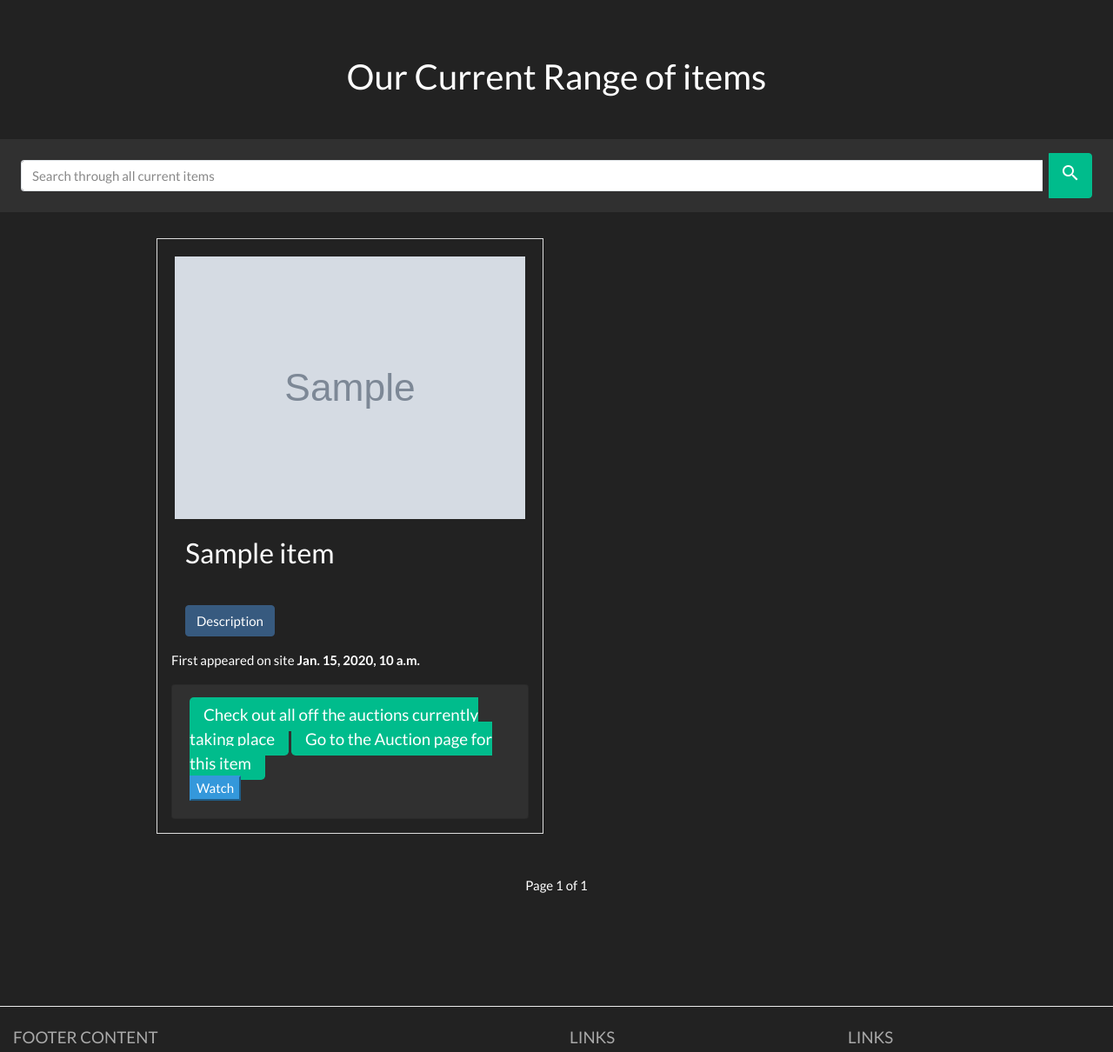
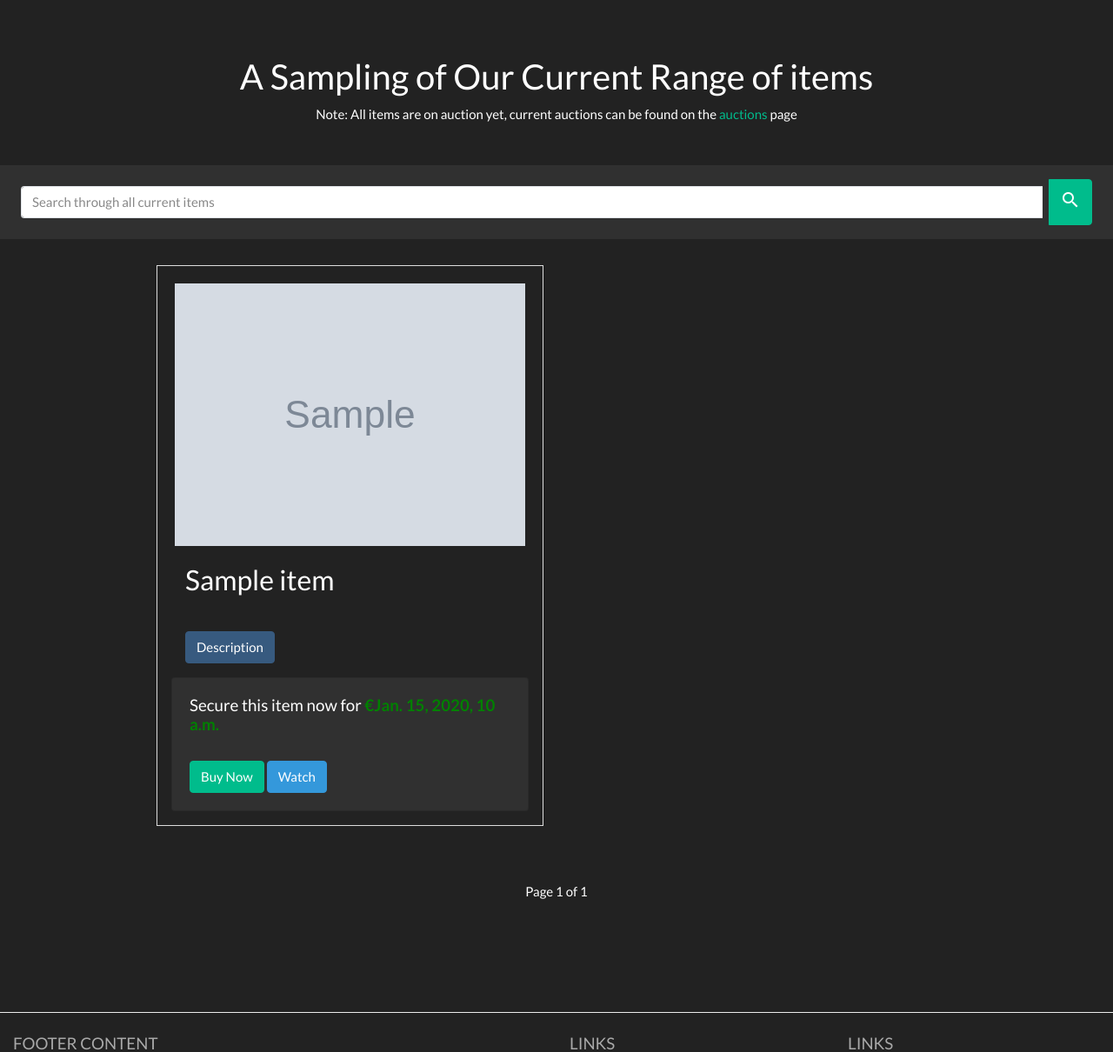
Before and after one commit to Didgerydont/fullstack-milestone, a Django app: template antiques/templates/antiques.html in a window 1280 px wide. Shown: the part 71-1281 px from the top of the page at 87% size. Run offline with Django 3.2, Linux system fonts and the light colour scheme; the template is opened without the code that fills it: most values are stand-ins (such as "Sample title", 1, 10 or a date in 2020); grey boxes marked "Sample" are stand-in pictures; some libraries are stand-ins or nearby versions.

Commit message:
made a few changes to antiques.html

```diff
--- a/antiques/templates/antiques.html
+++ b/antiques/templates/antiques.html
@@ -7,14 +7,15 @@
 
 <div class="container mb-5 mt-5">
     <div class="col-xs-12 text-center">
-        <h2>Our Current Range of items</h2>
+        <h2>A Sampling of Our Current Range of items</h2>
+        <p>Note: All items are on auction yet, current auctions can be found on the <a class="color: green" href="{% url 'auction:get_all_auctions' %}">auctions</a> page</p>
     </div>
 </div>
 
 
 <nav aria-label="search-bar" class="navbar navbar-expand-md navbar-dark bg-dark mb-2">
     <div class="d-flex flex-grow-1">
-        <form method="GET" action="{% url 'search:search_past_items' %}" class="mr-2 my-auto w-100 d-inline-block order-1">
+        <form method="GET" action="{% url 'search:search_antiques' %}" class="mr-2 my-auto w-100 d-inline-block order-1">
             <div class="input-group">
                 <input name="q" value="{{ request.GET.Q }}" type="text" class="form-control border m-2 border-right-0" placeholder="Search through all current items">
                 <span class="input-group-append">
@@ -30,7 +31,7 @@
 <div class="container">
     <div class="row row-flex">
         {% for item in items %}
-        <div class="col-xs-12 offset-md-1 col-md-5 display panel panel-default">
+        <div class="col-xs-12 offset-md-1 col-md-5 display panel panel-default mb-3">
             <div class="panel-body p-3">
                 <div class="image-container m-1">
                     <img src="{{ MEDIA_URL }}{{ item.image }}" alt="Product Image" height="100%" width="100%">
@@ -45,27 +46,20 @@
                     <strong><h5 class="p-3">Learn more about the items background</h5></strong>
                     <a class="p-3" href="http://{{ auction.antiques.edu_info }}">Wiki</a>
                 </div>
-                <p class="date-posted">First appeared on site <strong>{{ item.date_posted }}</strong></p>
                 <div class="card card-body">
-                    <div class="to-the-auction">
-                        <a class="bg-success btn-lg" href="{% url 'auction:get_all_auctions' %}" style="color: white">Check out all off the auctions currently taking place</a>
-                        <a class="bg-success btn-lg" href="{% url 'auction:get_specific_auction' auction.pk %}" style="color: white">Go to the Auction page for this item</a>
-
-                    </div>
-                    <div class="watch-box">
-                         <button class="input-group-btn btn-info" onclick="#">
-                            Watch
-                        </button>
+                    <div class="buy-now-watch">
+                        <div class="purchase-box">
+                            <h5 class="purchase-header">Secure this item now for <strong style="color: green">€{{  auction.antiques.buy_now_price }}</strong></h5>
+                            <br>
+                            <button class="btn btn-success" type="submit">Buy Now</button>
+                            <button class="btn btn-info" onclick="#">Watch</button>
+                        </div>
                     </div>
                 </div>
             </div>
-
-
         </div>
         {% endfor %}
-
     </div>
-
-</div>
 {% include 'pagination.html' %}
 {% endblock %}
+</div>
--- a/antiques/urls.py
+++ b/antiques/urls.py
@@ -6,5 +6,6 @@ from antiques.views import all_antiques
 app_name = 'products'
 
 urlpatterns = [
-    url(r'antiques$', views.all_antiques, name='antiques'),
+    url(r'antiques', views.all_antiques, name='antiques'),
+    url(r'specific_auction/(?P<pk>\d+)/$', views.get_auction, name='get_auction'),
 ]
```
Also changed, not shown: antiques/views.py (+12 -0 lines).
